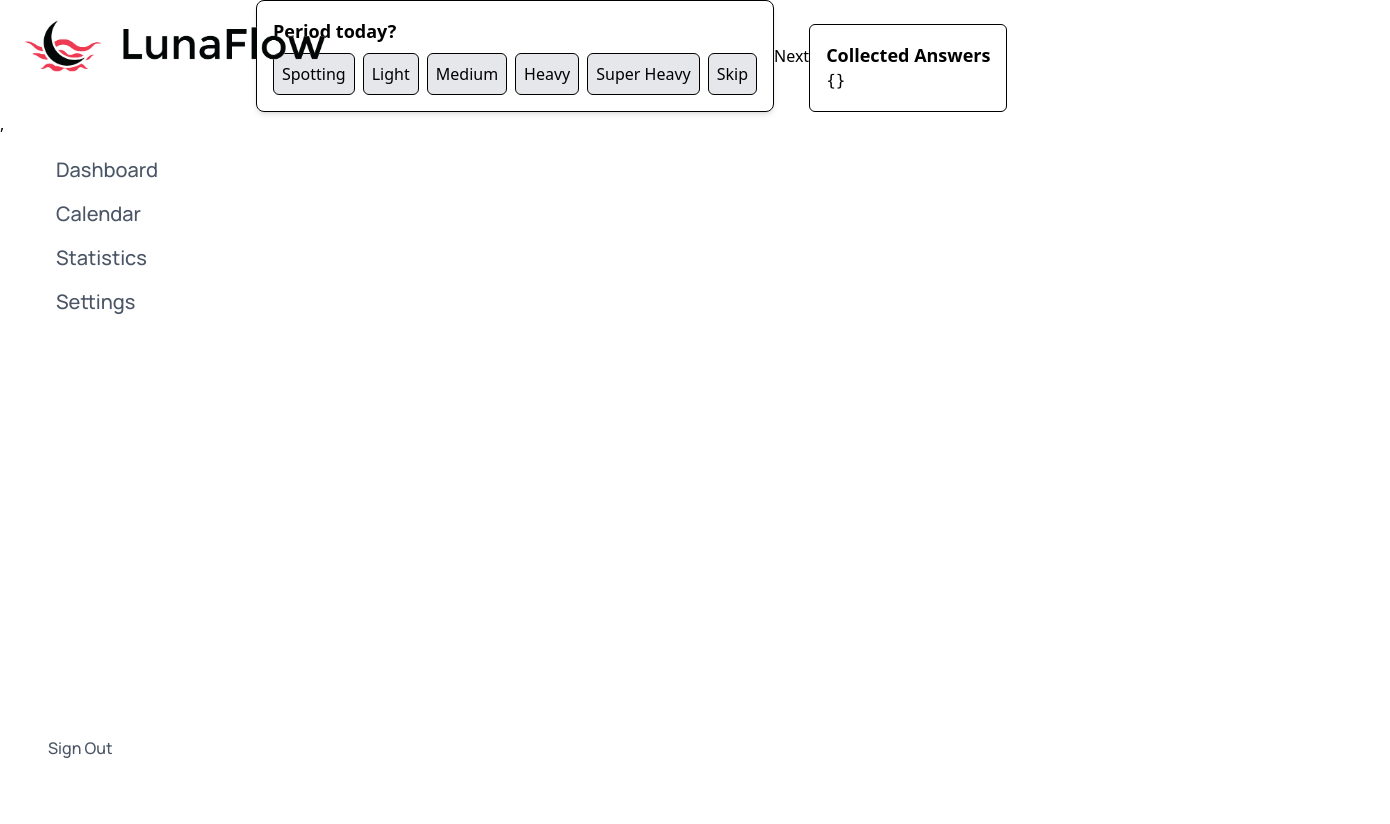
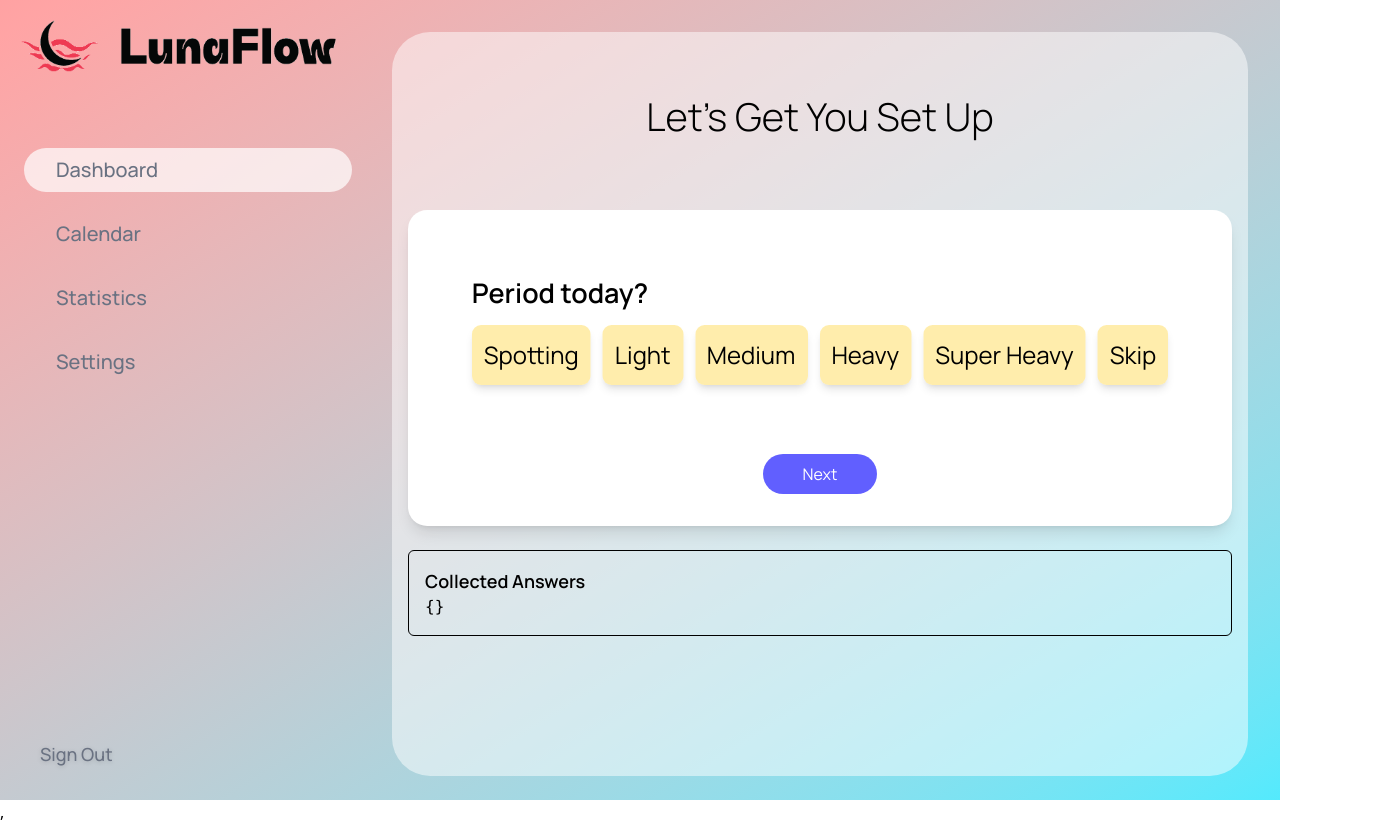
Before and after one commit to AHumanMaybe/hackViolet, a React (Vite) app in the folder Luna-Flow/: page /reg in a window 1280 px wide. Shown: the whole page, 1390 px wide, since content can reach past the window. Before the commit the page ends 800 px from the top, so only its background shows below. Built offline with nearby package versions, Linux system fonts and the light colour scheme; no server answers.

Commit message:
Finishing up styling
gradients,glows

```diff
--- a/Luna-Flow/src/Components/InfoCard.jsx
+++ b/Luna-Flow/src/Components/InfoCard.jsx
@@ -10,10 +10,16 @@ function InfoCard({ question, id, onAnswerChange }){
         onAnswerChange(id, e.target.value)
     }
 
-    return(
-        <div className="flex flex-col">
-            <div>{question}</div>
-            <input value={answer} onChange={handleChange}></input>
+    return (
+        <div className="flex flex-row m-4 space-y-2">
+
+            <div className="font-semibold m-4 mb-4 ">{question}</div>
+
+            <input
+                value={answer}
+                onChange={handleChange}
+                className="bg-amber-100 p-2 ml-2 mt-4 rounded-lg border-2 border-gray-300 focus:outline-none focus:border-indigo-500"
+            />
         </div>
     )
 
--- a/Luna-Flow/src/Components/MultCard.jsx
+++ b/Luna-Flow/src/Components/MultCard.jsx
@@ -9,20 +9,20 @@ function MultCard({ question, id, options, onAnswerSelect, selectedAnswers }) {
     };
 
     return (
-        <div className="flex flex-col p-4 border rounded-lg shadow-md">
+        <div className="flex flex-col p-4 rounded-lg">
             {/* Display question */}
             <p className="text-lg font-semibold mb-2">{question}</p>
 
             {/* Render answer options */}
-            <div className="flex flex-row space-x-2 overflow-x-scroll">
+            <div className="flex flex-row space-x-2">
                 {options.map((answer, index) => (
                     <button
                         key={index}
                         onClick={() => handleSelect(answer)}
-                        className={`p-2 border rounded-md ${
+                        className={`p-2 rounded-md ${
                             selectedAnswer === answer
-                                ? "bg-blue-500 text-white"
-                                : "bg-gray-200 hover:bg-gray-300"
+                                ? "bg-indigo-400 text-white font-semibold"
+                                : "shadow-md bg-amber-300/40 hover:bg-amber-300"
                         }`}
                     >
                         {answer}
--- a/Luna-Flow/src/Components/Navbar.jsx
+++ b/Luna-Flow/src/Components/Navbar.jsx
@@ -1,20 +1,10 @@
-import { useNavigate, useLocation } from "react-router-dom";
-import { doSignOut } from "../firebase/auth";
+import { useLocation } from "react-router-dom"
 import { useState } from "react";
-import logo from '../assets/lunaflow-img.png';
+import { useNavigate } from "react-router-dom"
+import logo from '../assets/lunaflow-img2.png';
+
 
 function Navbar() {
-    const navigate = useNavigate();
-    const location = useLocation(); // Get the current URL
-
-    // Function to determine if the nav item is active
-    const isActive = (path) => location.pathname === path;
-
-    const handleSignOut = () => {
-        doSignOut();
-        navigate("/login");
-    };
-
     return (
         <aside className="font-primary fixed left-2 flex flex-col w-90 h-screen px-4 py-8 overflow-y-auto">
             <a href="#">
@@ -23,29 +13,23 @@ function Navbar() {
 
             <div className="flex flex-col justify-between flex-1 pt-16 mt-6">
                 <nav>
-                    {[
-                        { name: "Dashboard", path: "/dash" },
-                        { name: "Calendar", path: "/eventcalendar" },
-                        { name: "Statistics", path: "/stats" },
-                        { name: "Settings", path: "/settings" },
-                    ].map((item) => (
-                        <button
-                            key={item.path}
-                            onClick={() => navigate(item.path)}
-                            className={`flex items-center px-4 py-2 text-gray-500 text-xl bg-white rounded-full focus-outline:2 hover:text-black transition-colors duration-300 transform
-                                ${isActive(item.path) ? "text-gray-700 bg-gray-100" : "text-gray-600 hover:bg-gray-100 hover:text-gray-700"}`}
-                        >
-                            <span className="mx-4 font-medium">{item.name}</span>
-                        </button>
-                    ))}
+                    <a className="flex items-center px-4 py-2 text-gray-500 text-xl bg-white/70 rounded-full hover:text-black" href="dash">
+                        <span className="mx-4 font-medium">Dashboard</span>
+                    </a>
+                    <a className="flex items-center px-4 py-2 mt-5 text-gray-500 text-xl transition-colors duration-300 transform rounded-full hover:bg-gray-100 hover:text-black" href="#">
+                        <span className="mx-4 font-medium">Calendar</span>
+                    </a>
+                    <a className="flex items-center px-4 py-2 mt-5 text-gray-500 text-xl transition-colors duration-300 transform rounded-full hover:bg-gray-100 hover:text-black" href="#">
+                        <span className="mx-4 font-medium">Statistics</span>
+                    </a>
+                    <a className="flex items-center px-4 py-2 mt-5 text-gray-500 text-xl transition-colors duration-300 transform rounded-full hover:bg-gray-100 hover:text-black" href="#">
+                        <span className="mx-4 font-medium">Settings</span>
+                    </a>
                 </nav>
 
-                <button
-                    onClick={handleSignOut}
-                    className="flex items-center px-4 py-2 mt-5 text-gray-600 transition-colors duration-300 transform rounded-full hover:bg-red-500 hover:text-white"
-                >
-                    <span className="mx-2 font-medium">Sign Out</span>
-                </button>
+                <a href="#" className="flex items-center px-4 -mx-2">
+                    <span className="mx-2 font-medium text-lg text-gray-500 drop-shadow-sm" >Sign Out</span>
+                </a>
             </div>
         </aside>
     );
--- a/Luna-Flow/src/Pages/EventCalendar.jsx
+++ b/Luna-Flow/src/Pages/EventCalendar.jsx
@@ -105,29 +105,37 @@ const EventCalendar = () => {
   };
 
   return (
-    <div className="font-primary min-h-screen flex items-center justify-center p-6 bg-gradient-to-t from-[#A5B4FC] to-[#BAE6FD]">
-      <div className="flex flex-row space-x-6">
-        <div className="bg-gray-200 p-8 rounded-lg w-[450px]">
-          <h1 className="text-3xl font-bold mb-6">Cycle Calendar</h1>
+    <div className="flex font-primary flex-col lg:flex-row h-screen pl-90 pb-14 bg-gradient-to-tl from-cyan-300 to-red-300">
+      {/* Main Wrapper with rounded corners */}
+      <div className="flex flex-row lg:flex-row rounded-[3vw] bg-white/50 p-4 m-8 w-full h-full">
+
+        {/* Left Column: Cycle Calendar */}
+        <div className="flex flex-col bg-white p-8 m-6 rounded-[1.5vw] w-[450px]">
+          <h1 className="text-[1.9vw] text-center font-bold mb-6">Cycle Calendar</h1>
           <h2 className="text-xl font-semibold mb-4">Select a Date</h2>
-          <Calendar onChange={handleDateChange} value={selectedDate} className="mb-4" />
+          <Calendar onChange={handleDateChange} value={selectedDate} className="w-full h-[400px] mb-4" />
           <Journal customTimestamp={formatDate(selectedDate)} />
         </div>
-        <div className="bg-gray-100 p-6 rounded-lg shadow-md w-[300px]">
-          <h3 className="text-lg font-semibold">Logged journal on {formatDate(selectedDate).substring(0, formatDate(selectedDate).indexOf("_"))}:</h3>
+
+        {/* Right Column: Logged Journal */}
+        <div className="bg-white p-8 m-6 rounded-[1.5vw] w-[300px]">
+          <h3 className="text-lg font-semibold">
+            Logged journal on {formatDate(selectedDate).substring(0, formatDate(selectedDate).indexOf("_"))}:
+          </h3>
           <ul>
             {events.length > 0 ? (
               events.map((event, index) => (
-                <li key={index} className="border-b p-2 last:border-b-0">{event}</li> // Show event title
+                <li key={index} className="border-b p-2 last:border-b-0">{event}</li>
               ))
             ) : (
-              <p className="text-gray-500">No entries for this date.</p>
+              <p className="text-gray-500 mt-8">No entries for this date.</p>
             )}
           </ul>
         </div>
       </div>
     </div>
   );
+
 };
 
 export default EventCalendar;
--- a/Luna-Flow/src/Pages/Login.jsx
+++ b/Luna-Flow/src/Pages/Login.jsx
@@ -88,20 +88,20 @@ function Login() {
     return (
         <div className="font-primary flex flex-col lg:flex-row h-screen pl-90 pb-14 bg-gradient-to-tl from-cyan-300 to-red-300">
           {/* Main Wrapper with rounded corners */}
-          <div className="flex flex-col lg:flex-row rounded-[3vw] bg-white/50 p-6 m-8 w-full h-full">
-            <div className="flex flex-col items-center justify-center h-full bg-white text-black">
-              <h1 className="mb-5 text-4xl font-bold">Welcome to LunaFlow</h1>
-              <div className="bg-gradient-to-br from-cyan-200/50 to-red-200/50 p-8 m-10 rounded-lg w-[400px] text-center">
+          <div className="flex flex-col lg:flex-row rounded-[3vw] justify-center bg-white/50 p-6 m-8 w-full h-full">
+            <div className="flex flex-col items-center p-20 justify-center rounded-[1.5vw] h-full text-black">
+             <h1 className="mb-5 text-4xl font-bold">Welcome to LunaFlow</h1>
+              <div className="bg-white p-20 m-8 rounded-xl w-[800px] text-center shadow-lg shadow-[rgba(255, 130, 207, 0.97)_0px_0px_15px_0px,rgba(14, 191, 250, 0.5)_0px_0px_15px_0px]">
                 {isMakeNewAccount ? (
                   <>
-                    <h2 className="text-xl font-semibold">Register</h2>
+                    <h2 className="text-[2vw] font-light mb-6">Register</h2>
                     <input
                       type="email"
                       name="email"
                       placeholder="Email"
                       value={registerData.email}
                       onChange={handleRegisterChange}
-                      className="w-full p-3 mb-3 border border-gray-300 rounded-md"
+                      className="w-full p-3 mb-3 border border-indigo-300 rounded-xl"
                     />
                     <input
                       type="text"
@@ -109,7 +109,7 @@ function Login() {
                       placeholder="Username"
                       value={registerData.username}
                       onChange={handleRegisterChange}
-                      className="w-full p-3 mb-3 border border-gray-300 rounded-md"
+                      className="w-full p-3 mb-3 border border-indigo-300 rounded-xl"
                     />
                     <input
                       type="password"
@@ -117,34 +117,36 @@ function Login() {
                       placeholder="Password"
                       value={registerData.password}
                       onChange={handleRegisterChange}
-                      className="w-full p-3 mb-3 border border-gray-300 rounded-md"
+                      className="w-full p-3 mb-3 border border-indigo-300 rounded-xl"
                     />
                     <button
                       onClick={handleRegister}
-                      className="w-full p-3 bg-gray-300 text-black rounded-md cursor-pointer"
+                      className="w-full p-3 mt-10 mb-15 bg-amber-300/80 hover:bg-amber-500 hover:font-semibold text-black rounded-xl cursor-pointer
+                        transition-all duration-300 ease-in-out
+                        hover:shadow-xl hover:shadow-sky-200"
                     >
-                      Register
+                      Start your journey now
                     </button>
                     <p className="mt-4">
-                      Already have an account?{" "}
+                      Come here often?{" "}
                       <span
                         onClick={() => setIsMakeNewAccount(false)}
-                        className="text-blue-500 cursor-pointer"
+                        className="text-indigo-500 font-bold hover:text-amber-400 cursor-pointer"
                       >
-                        Login here
+                           Login here
                       </span>
                     </p>
                   </>
                 ) : (
                   <>
-                    <h2 className="text-xl font-semibold">Login</h2>
+                    <h2 className="text-[2vw] font-light mb-6">Log In</h2>
                     <input
                       type="email"
                       name="email"
                       placeholder="Email"
                       value={loginData.email}
                       onChange={handleLoginChange}
-                      className="w-full p-3 mb-3 border border-gray-300 rounded-md"
+                      className="w-full p-3 mb-3 border border-indigo-300 rounded-xl"
                     />
                     <input
                       type="password"
@@ -152,22 +154,24 @@ function Login() {
                       placeholder="Password"
                       value={loginData.password}
                       onChange={handleLoginChange}
-                      className="w-full p-3 mb-3 border border-gray-300 rounded-md"
+                      className="w-full p-3 mb-3 border border-indigo-300 rounded-xl"
                     />
                     <button
-                      onClick={handleLogin}
-                      className="w-full p-3 bg-gray-300 text-black rounded-md cursor-pointer"
-                    >
-                      Login
+                        onClick={handleLogin}
+                        className="w-full p-3 mt-10 mb-15 bg-amber-300/80 hover:bg-amber-400 hover:font-semibold text-black rounded-xl cursor-pointer
+                                    transition-all duration-300 ease-in-out
+                                    hover:shadow-xl hover:shadow-sky-200"
+                        >
+                        Let's go
                     </button>
                     <p className="mt-4 text-red-500">{errorMessage}</p>
                     <p className="mt-4">
-                      Don't have an account?{" "}
+                      New here?{" "}
                       <span
                         onClick={() => setIsMakeNewAccount(true)}
-                        className="text-blue-500 cursor-pointer"
+                        className="text-indigo-500 font-bold hover:text-amber-500 cursor-pointer"
                       >
-                        Register here
+                        Sign up!
                       </span>
                     </p>
                   </>
--- a/Luna-Flow/src/Pages/Register.jsx
+++ b/Luna-Flow/src/Pages/Register.jsx
@@ -75,9 +75,20 @@ function Register() {
     };
 
     return (
-        <div className="flex pl-64">
+        <div className="flex font-primary flex-col lg:flex-row h-screen pl-90 pb-14 bg-gradient-to-tl from-cyan-300 to-red-300">
+            {/* Main Wrapper with rounded corners */}
+            <div className="flex flex-col w-full h-full rounded-[3vw] bg-white/50 p-4 m-8">
+
+                {/* "Let's Get Started" Section */}
+                <div className="flex justify-center w-full mb-6">
+                    <h1 className="text-[3vw] pt-10 pb-10 font-light text-center">Let's Get You Set Up</h1>
+                </div>
+
+                {/* Cards Wrapper: Centered horizontally in a white background */}
+                <div className="flex flex-col items-center w-full bg-white p-8 rounded-[1.5vw] shadow-lg space-y-6">
                     {currentIndex < cards.length ? (
                         <>
+                            <div className="flex justify-center w-full p-8 space-y-6 transform scale-150">
                                 {cards[currentIndex].type === "info" ? (
                                     <InfoCard
                                     key={cards[currentIndex].id}
@@ -94,21 +105,26 @@ function Register() {
                                     onAnswerSelect={handleAnswerChange}
                                     />
                                 )}
+                                </div>
 
-                    <button onClick={handleNext}>
+                            <button onClick={handleNext} className="mt-4 p-2 pl-10 pr-10 bg-indigo-500 text-white rounded-full">
                                 {currentIndex === cards.length - 1 ? "Finish" : "Next"}
                             </button>
                         </>
                     ) : (
                         <div>No more questions!</div>
                     )}
+                </div>
 
+                {/* Collected Answers Section */}
                 <div className="mt-6 p-4 border rounded-md">
                     <h2 className="text-lg font-semibold">Collected Answers</h2>
                     <pre>{JSON.stringify(answers, null, 2)}</pre>
                 </div>
             </div>
+        </div>
     );
+
 }
 
 export default Register;
```
Also changed, not shown: Luna-Flow/src/Pages/Dashboard.jsx (+50 -26 lines), Luna-Flow/src/assets/lunaflow-img2.png (added). Lines whose indentation alone changed are shown as unchanged.
